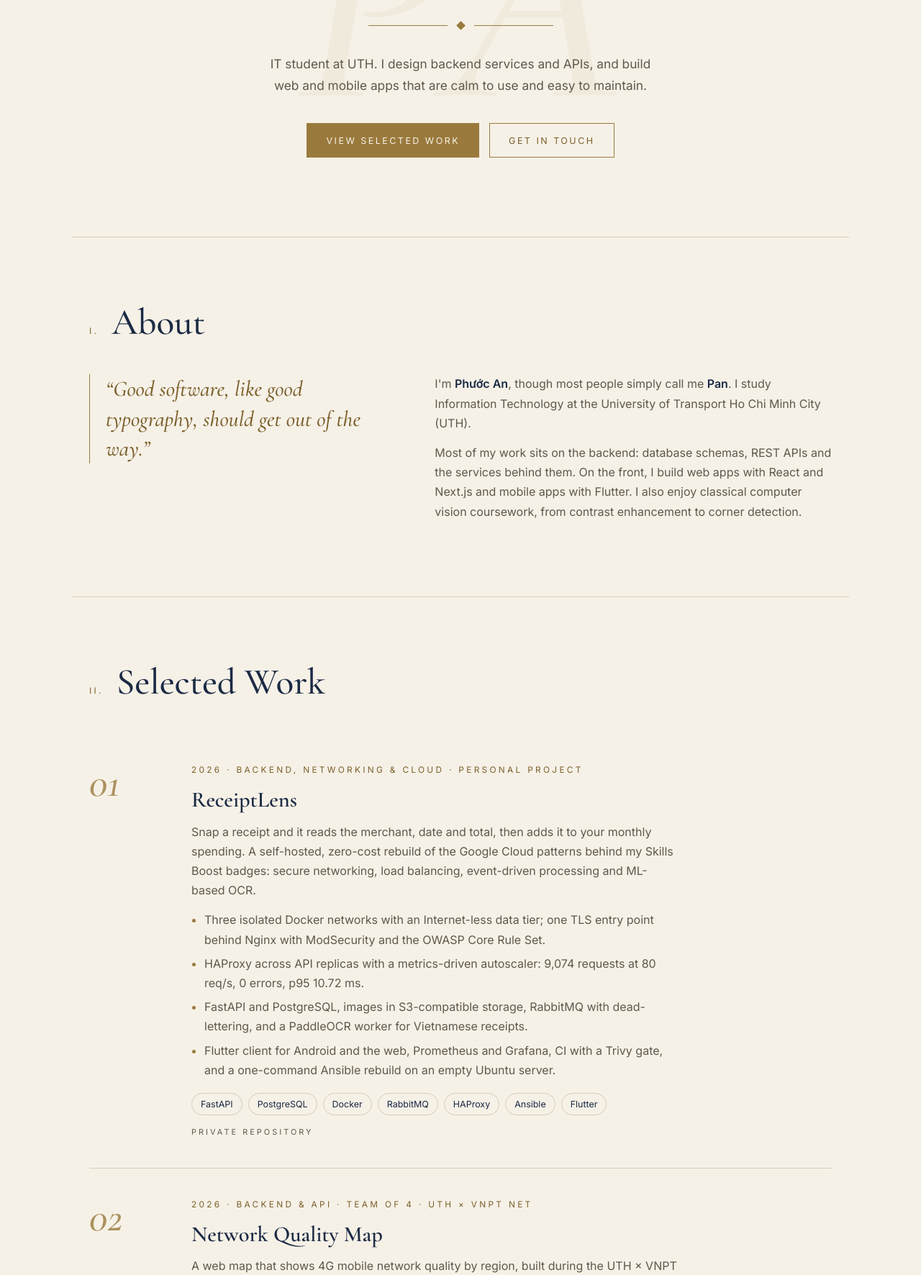
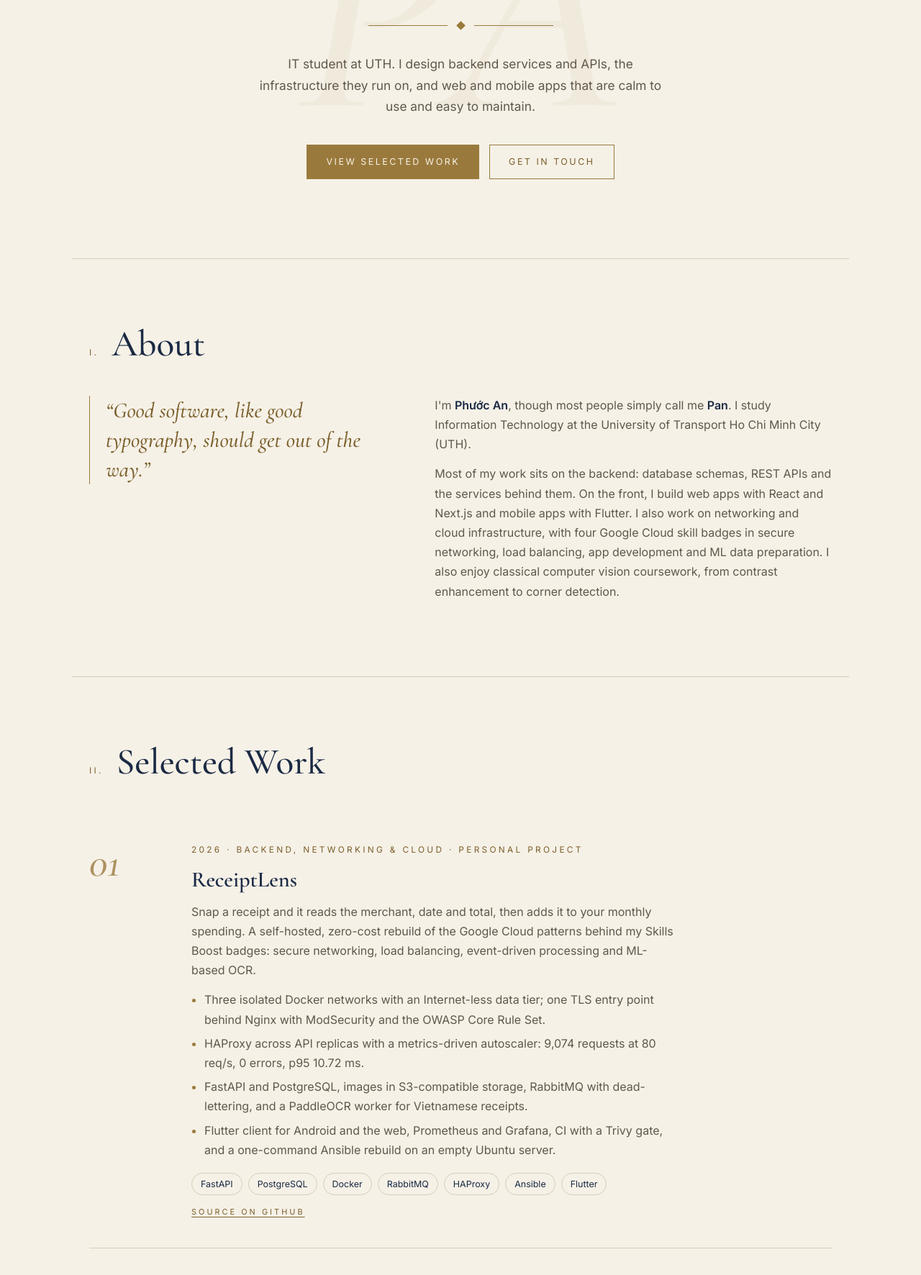
Before and after one commit to KatoPan625/KatoPan625.github.io, a plain HTML site: page index.html in a window 1280 px wide. Shown: the part 409-2181 px from the top of the page at 72% size. Drawn offline with nearby package versions, Linux system fonts and the light colour scheme.

Commit message:
Link ReceiptLens source, add infrastructure and cloud skills

```diff
--- a/index.html
+++ b/index.html
@@ -40,7 +40,7 @@
       <h1 class="name"><span class="engrave" data-text="Phước An">Phước An</span></h1>
       <p class="aka">known simply as Pan</p>
       <div class="ornament" aria-hidden="true"><span></span><i></i><span></span></div>
-      <p class="lead">IT student at UTH. I design backend services and APIs, and build web and mobile apps that are calm to use and easy to maintain.</p>
+      <p class="lead">IT student at UTH. I design backend services and APIs, the infrastructure they run on, and web and mobile apps that are calm to use and easy to maintain.</p>
       <div class="cta">
         <a class="btn primary" href="#work">View selected work</a>
         <a class="btn" href="#contact">Get in touch</a>
@@ -54,7 +54,7 @@
         <blockquote>“Good software, like good typography, should get out of the way.”</blockquote>
         <div>
           <p>I'm <strong>Phước An</strong>, though most people simply call me <strong>Pan</strong>. I study Information Technology at the University of Transport Ho Chi Minh City (UTH).</p>
-          <p>Most of my work sits on the backend: database schemas, REST APIs and the services behind them. On the front, I build web apps with React and Next.js and mobile apps with Flutter. I also enjoy classical computer vision coursework, from contrast enhancement to corner detection.</p>
+          <p>Most of my work sits on the backend: database schemas, REST APIs and the services behind them. On the front, I build web apps with React and Next.js and mobile apps with Flutter. I also work on networking and cloud infrastructure, with four Google Cloud skill badges in secure networking, load balancing, app development and ML data preparation. I also enjoy classical computer vision coursework, from contrast enhancement to corner detection.</p>
         </div>
       </div>
     </section>
@@ -76,7 +76,7 @@
             <li>Flutter client for Android and the web, Prometheus and Grafana, CI with a Trivy gate, and a one-command Ansible rebuild on an empty Ubuntu server.</li>
           </ul>
           <ul class="chips"><li>FastAPI</li><li>PostgreSQL</li><li>Docker</li><li>RabbitMQ</li><li>HAProxy</li><li>Ansible</li><li>Flutter</li></ul>
-          <p class="status">Private repository</p>
+          <p class="status"><a href="https://github.com/KatoPan625/receiptlens" rel="noopener">Source on GitHub</a></p>
         </div>
       </article>
 
@@ -170,7 +170,9 @@
         <div><dt>Backend</dt><dd>Python · FastAPI · TypeScript · PostgreSQL · Supabase</dd></div>
         <div><dt>Web</dt><dd>React · Next.js</dd></div>
         <div><dt>Mobile</dt><dd>Flutter · Dart</dd></div>
-        <div><dt>Tools</dt><dd>Git · GitHub · Docker · Vercel</dd></div>
+        <div><dt>Infrastructure</dt><dd>Docker · Nginx · HAProxy · RabbitMQ · Ansible · Prometheus</dd></div>
+        <div><dt>Cloud</dt><dd>Google Cloud · 4 Skills Boost skill badges</dd></div>
+        <div><dt>Tools</dt><dd>Git · GitHub Actions · Vercel</dd></div>
         <div><dt>Languages</dt><dd>Vietnamese · English</dd></div>
       </dl>
     </section>
--- a/styles.css
+++ b/styles.css
@@ -110,6 +110,8 @@ p { margin: 0 0 14px; }
 .chips { display: flex; flex-wrap: wrap; gap: 8px; list-style: none; margin: 0 0 14px; padding: 0; }
 .chips li { font-size: .78rem; padding: 4px 12px; border: 1px solid var(--rule); border-radius: 999px; color: var(--ink); }
 .status { margin: 0; color: var(--muted); font-size: .68rem; }
+.status a { color: var(--gold-ink); text-underline-offset: 3px; }
+.status a:hover { text-decoration-thickness: 2px; }
 
 .timeline { list-style: none; margin: 0; padding: 0 0 0 28px; border-left: 1px solid var(--rule); }
 .timeline li { position: relative; padding: 0 0 40px; }
```
